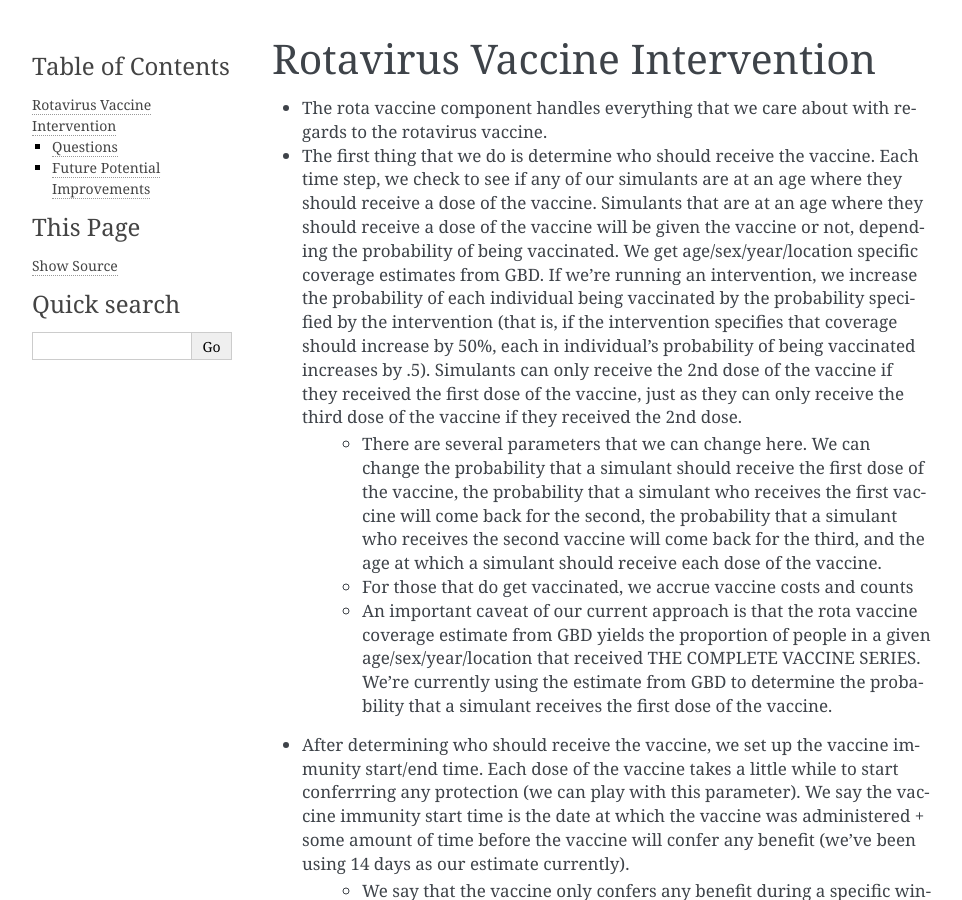
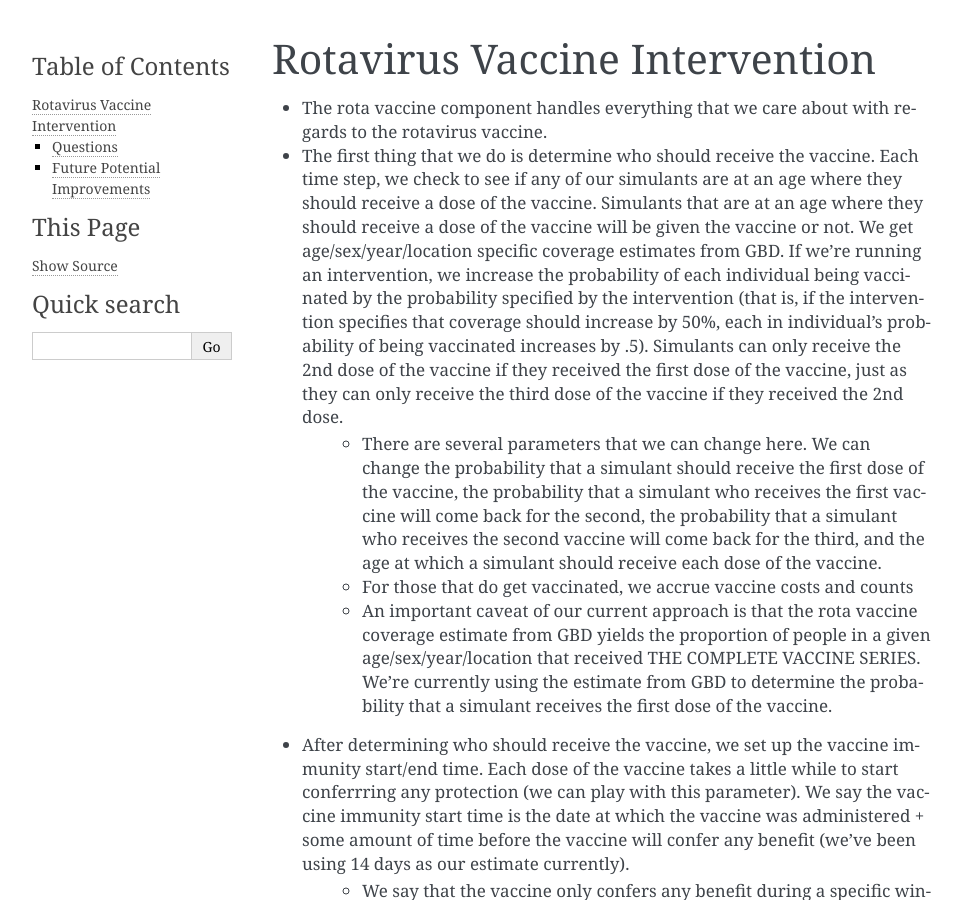
Before and after one commit to ihmeuw/vivarium_public_health, a Sphinx documentation site: the page built from docs/diarrhea_model_docs/rota_vaccine.rst, in a window 1280 px wide and 900 px high. Shown: the whole window, without its empty margins (148-1110 px from the left). Built offline with Sphinx 7.4.7, drawn with Linux system fonts in a browser that asks for light colours.

Commit message:
more changes to docs

```diff
--- a/docs/diarrhea_model_docs/rota_vaccine.rst
+++ b/docs/diarrhea_model_docs/rota_vaccine.rst
@@ -1,13 +1,12 @@
 Rotavirus Vaccine Intervention
 ==============================
 - The rota vaccine component handles everything that we care about with regards to the rotavirus vaccine.
-- The first thing that we do is determine who should receive the vaccine. Each time step, we check to see if any of our simulants are at an age where they should receive a dose of the vaccine. Simulants that are at an age where they should receive a dose of the vaccine will be given the vaccine or not, depending the probability of being vaccinated. We get age/sex/year/location specific coverage estimates from GBD. If we're running an intervention, we increase the probability of each individual being vaccinated by the probability specified by the intervention (that is, if the intervention specifies that coverage should increase by 50%, each in individual's probability of being vaccinated increases by .5). Simulants can only receive the 2nd dose of the vaccine if they received the first dose of the vaccine, just as they can only receive the third dose of the vaccine if they received the 2nd dose.
+- The first thing that we do is determine who should receive the vaccine. Each time step, we check to see if any of our simulants are at an age where they should receive a dose of the vaccine. Simulants that are at an age where they should receive a dose of the vaccine will be given the vaccine or not. We get age/sex/year/location specific coverage estimates from GBD. If we're running an intervention, we increase the probability of each individual being vaccinated by the probability specified by the intervention (that is, if the intervention specifies that coverage should increase by 50%, each in individual's probability of being vaccinated increases by .5). Simulants can only receive the 2nd dose of the vaccine if they received the first dose of the vaccine, just as they can only receive the third dose of the vaccine if they received the 2nd dose.
     - There are several parameters that we can change here. We can change the probability that a simulant should receive the first dose of the vaccine, the probability that a simulant who receives the first vaccine will come back for the second, the probability that a simulant who receives the second vaccine will come back for the third, and the age at which a simulant should receive each dose of the vaccine.
     - For those that do get vaccinated, we accrue vaccine costs and counts
     - An important caveat of our current approach is that the rota vaccine coverage estimate from GBD yields the proportion of people in a given age/sex/year/location that received THE COMPLETE VACCINE SERIES. We're currently using the estimate from GBD to determine the probability that a simulant receives the first dose of the vaccine.
 - After determining who should receive the vaccine, we set up the vaccine immunity start/end time. Each dose of the vaccine takes a little while to start conferrring any protection (we can play with this parameter). We say the vaccine immunity start time is the date at which the vaccine was administered + some amount of time before the vaccine will confer any benefit (we've been using 14 days as our estimate currently).
-    - We say that the vaccine only confers any benefit during a specific window. Currently, we're saying that the vaccine will confer
-      a benefit for 2 years after the immunity start time and that there is no waning immunity time (that is, the vaccine confers its full benefit for two years and then confers no benefit). We're well positioned to include waning immunity
+    - We say that the vaccine only confers any benefit during a specific window. Currently, we're saying that the vaccine will confer a benefit for 2 years after the immunity start time and that there is no waning immunity time (that is, the vaccine confers its full benefit for two years and then confers no benefit). We're well positioned to include waning immunity
 - The vaccine affects an individual's probability of getting diarrhea due to rotavirus. We specify the effectiveness of 3 doses of the vaccine at .39. That is, vaccinated simulants will see a 39% decrease in their incidence rate of diarrhea due to rotavirus.
     - It's important to note two things
         - We're well positioned to include onset of immunity (i.e. effect of first/second doses of the vaccine) but have not discussed what the effect (if any) should be
```
Also changed, not shown: docs/diarrhea_model_docs/ors.rst (+8 -6 lines).
